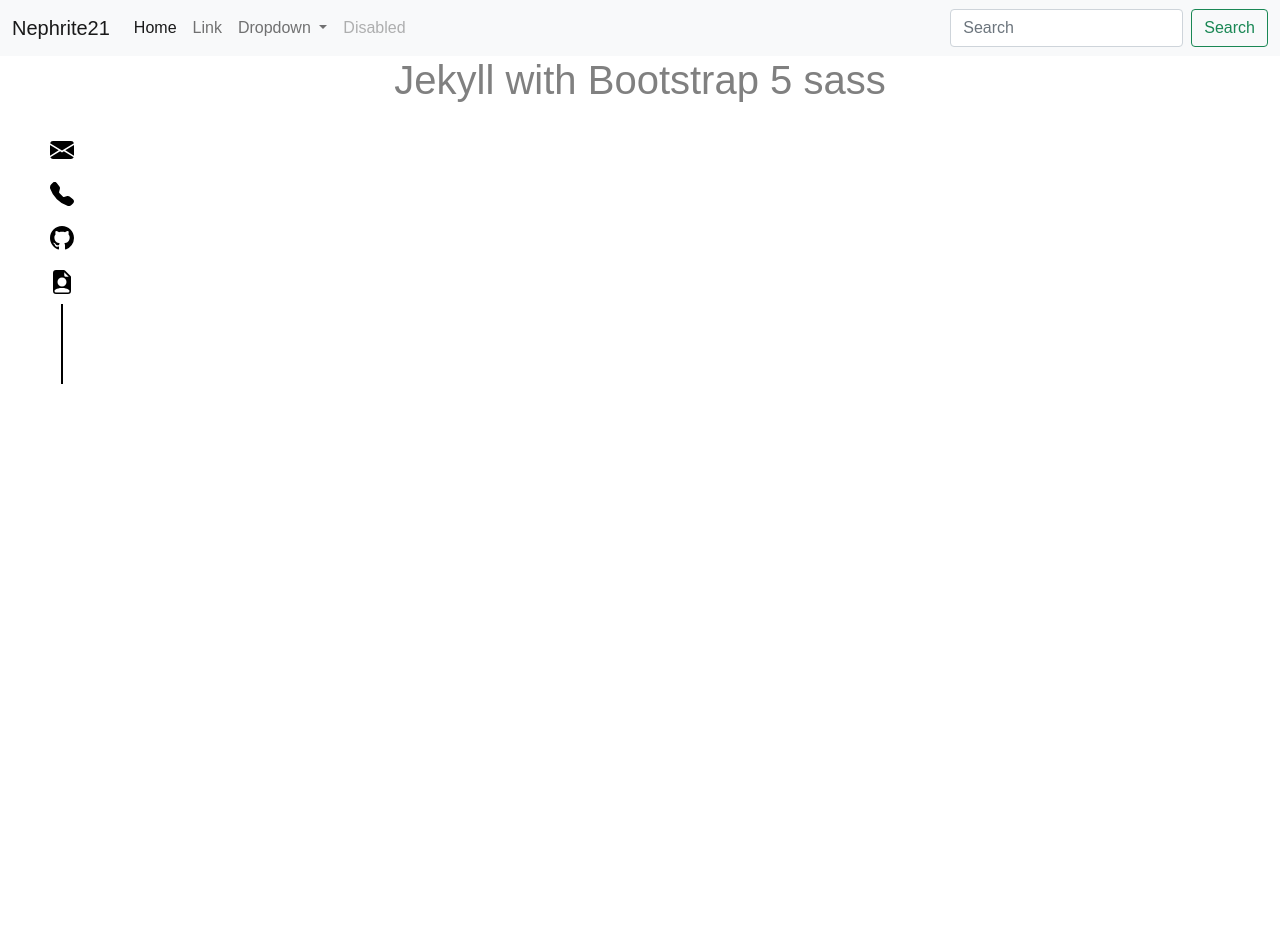
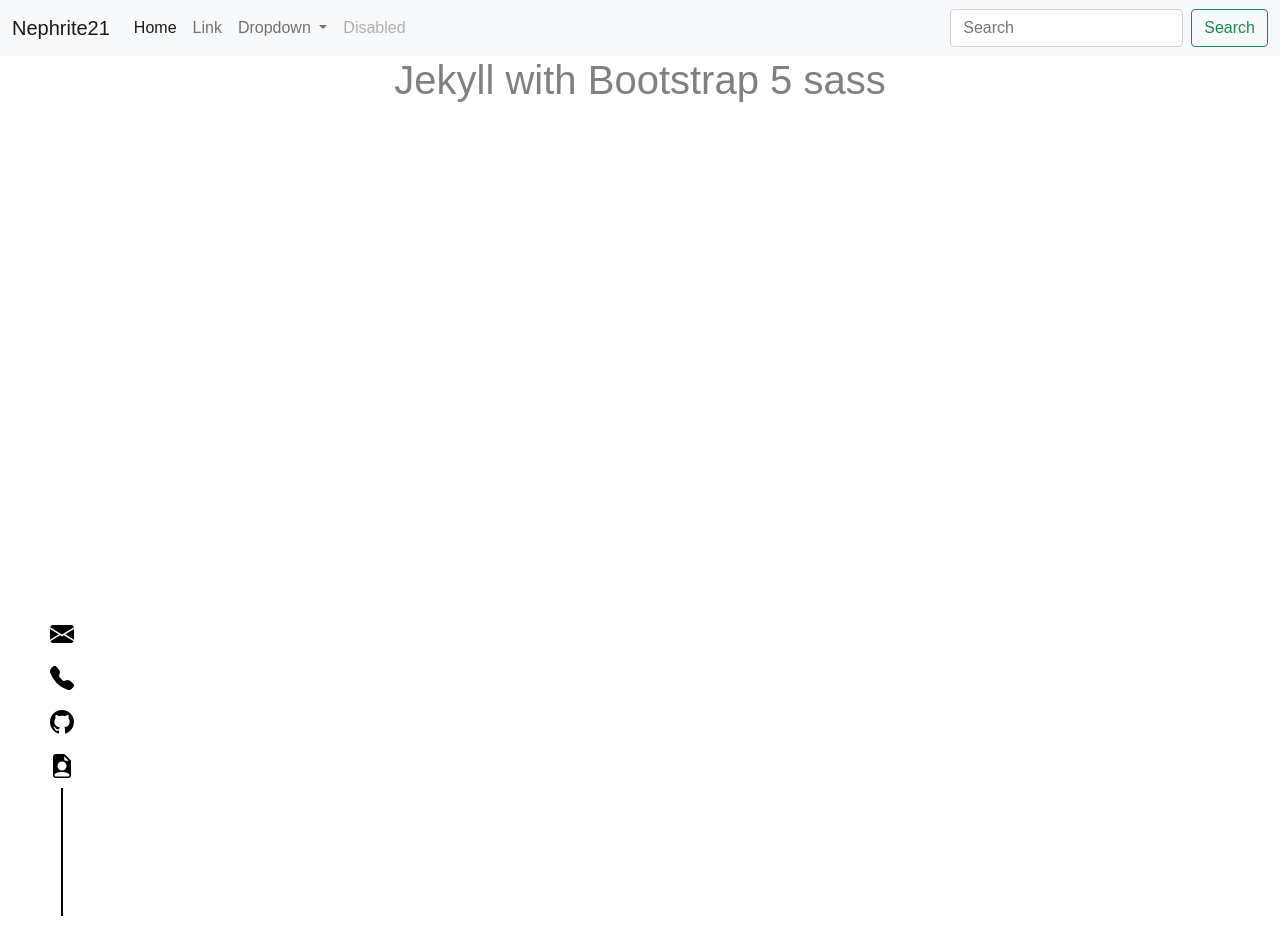
Before and after one commit to Nephrite21/Nephrite21.github.io, a Jekyll site: the page built from index.html, in a window 1280 px wide. Built offline with Jekyll 4.4.1, drawn with Linux system fonts in a browser that asks for light colours; before the commit the page ends 900 px from its top, so only the background shows below that.

Commit message:
fixed footer

```diff
--- a/_sass/layout/footer.scss
+++ b/_sass/layout/footer.scss
@@ -7,7 +7,9 @@
     margin-inline-start: 0px;
     margin-inline-end: 0px;
     padding-inline-start: 40px;
-
+    position: fixed;
+    bottom: -2em;
+    left: 0;;
 }
 #footerList {
     padding: 0px;
@@ -21,7 +23,7 @@
     content: "";
     display: block;
     width: 0.1em;
-    height: 5em;
+    height: 8em;
     margin: 0px auto;
     background-color: black;
 }
```
Also changed, not shown: index.html (+34 -0 lines).
